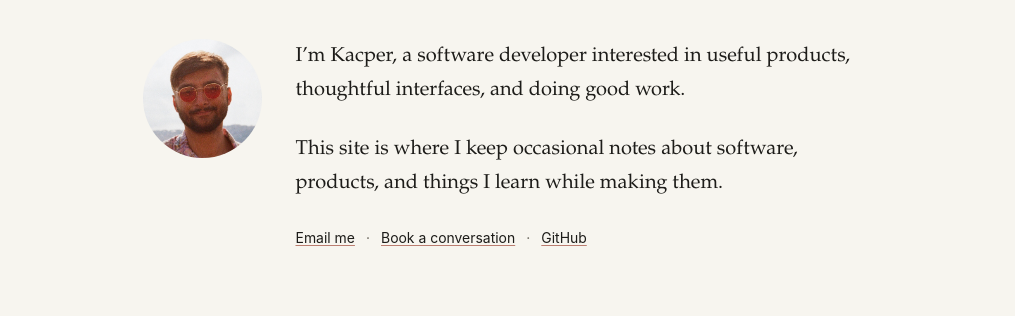
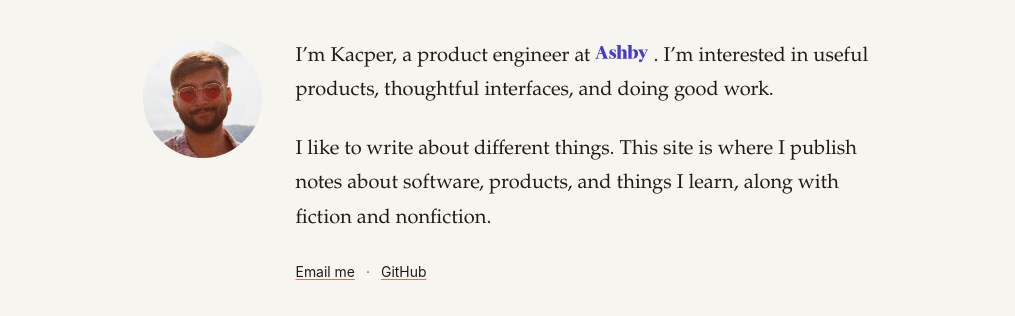
Before and after one commit to kcvgan/kcygan.dev, an Astro site: page /about in a window 1280 px wide. Shown: the part 204-520 px from the top of the page, without its empty margins (132-1147 px from the left). Built offline with nearby package versions, Linux system fonts and the light colour scheme; Astro itself is replaced by a stand-in of ours.

Commit message:
Update personal introduction and writing scope

```diff
--- /dev/null
+++ b/src/components/AshbyLink.astro
@@ -0,0 +1,30 @@
+<a class="ashby-link" href="https://www.ashbyhq.com/" aria-label="Ashby">
+  <svg viewBox="0 0 1001 328" aria-hidden="true">
+    <path d="M502.18 249.99v9.701h-96.128v-9.694c15.302 0 17.264-3.983 17.264-23.498V32.607c0-19.515-4.709-21.905-21.188-21.905V.818h82.788v113.506c8.24-17.126 28.643-34.251 52.969-34.251 36.489 0 55.715 25.887 55.715 57.748v88.671c0 19.515 1.962 23.498 17.264 23.498v9.701h-96.128v-9.701c15.302 0 17.263-3.983 17.263-23.498v-81.103c0-26.684-10.986-37.039-25.503-37.039-8.632 0-16.479 5.177-21.58 15.931v102.211c0 19.515 1.962 23.498 17.264 23.498Z" />
+    <path fill-rule="evenodd" d="m709.859 259.483-80.815.173V32.638c0-19.514-4.708-21.904-21.187-21.904V.818h82.788v108.328c7.847-11.948 25.503-29.073 50.614-29.073 41.59 0 70.233 33.056 70.233 81.246 0 61.333-33.609 98.164-101.633 98.164Zm-2.343-9.554c19.618 0 40.806-13.435 40.806-76.662 0-41.419-12.163-68.103-35.705-68.103-7.869 0-18.159 5.747-21.972 18.367v126.42l16.871-.022Z" clip-rule="evenodd" />
+    <path d="M355.073 229.014c0 14.736-10.594 23.099-26.681 23.099-27.072 0-43.957-21.904-48.273-53.765h-9.958v61.369h9.967c0-5.307 2.671-8.042 6.987-8.042 1.715 0 3.934 1.168 6.986 2.774 6.729 3.541 17.508 9.214 35.861 9.214 38.844 0 69.448-23.498 69.448-60.934 0-24.295-14.125-41.022-36.097-53.368l-28.25-15.134c-10.986-5.974-19.618-11.55-19.618-22.701 0-11.55 8.632-19.914 21.972-19.914 24.326 0 39.037 18.251 41.005 44.407h9.609V82.85h-9.725c0 4.811-3.139 6.808-7.847 6.808-2.187 0-4.765-1.164-8.124-2.682-6.286-2.838-15.308-6.913-29.627-6.913-33.742 0-63.954 21.904-63.954 56.553 0 22.702 11.378 38.632 30.604 48.589l30.212 15.93c15.302 8.364 25.503 13.94 25.503 27.879Z" />
+    <path fill-rule="evenodd" d="M76.07 250.537v9.16H.343v-9.16c19.618 0 27.465-4.381 34.527-23.498l73.764-209.09h34.92l81.219 209.09c7.847 19.515 11.77 23.498 28.642 23.498v9.16H134.363v-9.16c28.242 0 30.625-2.582 22.14-23.498l-21.58-57.35H69.399l-19.226 56.155c-5.614 18.997-4.387 24.693 25.896 24.693Zm24.326-171.653-26.681 78.459h56.5l-29.819-78.459Z" clip-rule="evenodd" />
+    <path d="m897.938 250.184-65.132-135.986c-8.24-17.523-10.594-20.71-23.542-20.71v-9.78h102.014v9.78c-20.919 0-18.149 6.39-12.465 19.503l.033.078c.217.499.438 1.008.661 1.527l30.604 69.874 27.858-64.405c8.549-20.61 10.683-26.684-19.226-26.684v-9.672h61.597v9.672c-16.767 0-17.241 1.088-25.02 18.948-.952 2.185-2.013 4.621-3.226 7.337l-55.323 120.959c-18.137 39.137-22.674 49.269-35.914 72.265-4.784 7.993-13.478 15.031-25.428 15.031-15.912 0-28.811-13.093-28.811-29.244s12.899-29.245 28.811-29.245c10.172 0 19.113 5.352 24.24 13.432l18.269-32.68Z" />
+  </svg>
+</a>
+
+<style>
+  .ashby-link {
+    display: inline-block;
+    width: 2.65em;
+    color: #473bce;
+    line-height: 0;
+    text-decoration: none;
+    vertical-align: -0.06em;
+  }
+
+  .ashby-link:hover {
+    color: #352aa3;
+  }
+
+  svg {
+    width: 100%;
+    height: auto;
+    fill: currentColor;
+  }
+</style>
--- a/src/pages/about.astro
+++ b/src/pages/about.astro
@@ -1,12 +1,13 @@
 ---
 import { Image } from 'astro:assets';
 import avatar from '../images/avatar.jpg';
+import AshbyLink from '../components/AshbyLink.astro';
 import Layout from '../layouts/Layout.astro';
 ---
 
 <Layout
   title="About"
-  description="About Kacper Cygan, a software developer interested in useful products and thoughtful interfaces."
+  description="About Kacper Cygan, a product engineer at Ashby who publishes fiction and nonfiction."
 >
   <div class="about-page">
     <h1>About</h1>
@@ -23,17 +24,15 @@ import Layout from '../layouts/Layout.astro';
 
       <div class="prose">
         <p>
-          I’m Kacper, a software developer interested in useful products,
-          thoughtful interfaces, and doing good work.
+          I’m Kacper, a product engineer at <AshbyLink />. I’m interested in useful
+          products, thoughtful interfaces, and doing good work.
         </p>
         <p>
-          This site is where I keep occasional notes about software, products,
-          and things I learn while making them.
+          I like to write about different things. This site is where I publish notes
+          about software, products, and things I learn, along with fiction and nonfiction.
         </p>
         <p class="links">
           <a href="mailto:hello@kcygan.dev">Email me</a>
-          <span aria-hidden="true">·</span>
-          <a href="https://cal.com/kcygan/30min">Book a conversation</a>
           <span aria-hidden="true">·</span>
           <a href="https://github.com/kcvgan" rel="me">GitHub</a>
         </p>
```
Also changed, not shown: src/pages/index.astro (+11 -6 lines).
